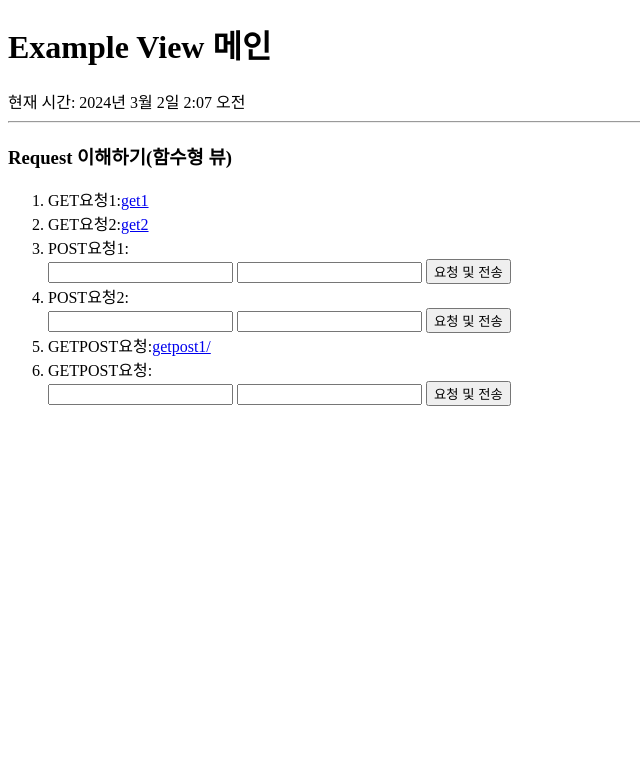
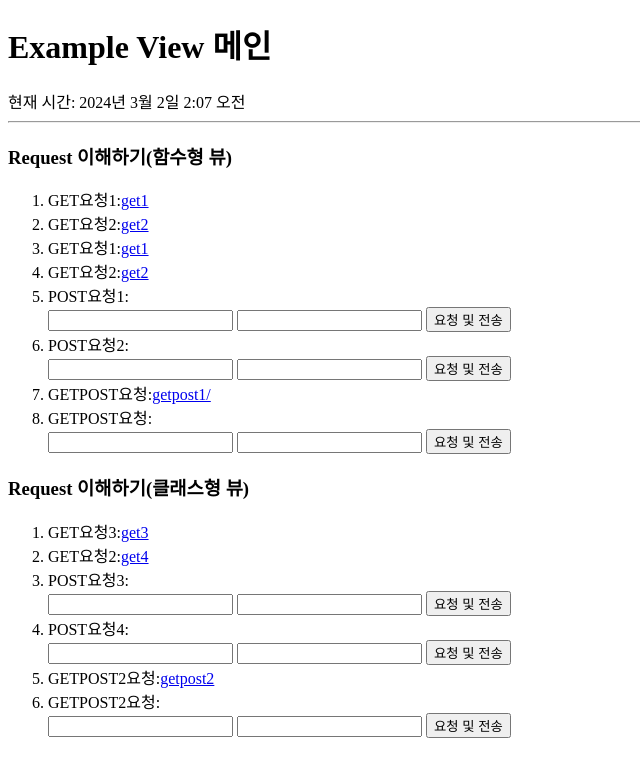
Before and after one commit to dongwoo2/Django-brush-up, a Django app: page /ex_view/ in a window 1280 px wide. Shown: the top 777 px of the page, without its empty margins (0-640 px from the left). Run offline with Django 4.2, Linux system fonts and the light colour scheme.

Commit message:
20240301 장고 url reverse

```diff
--- a/ex_view/templates/ex_view/index.html
+++ b/ex_view/templates/ex_view/index.html
@@ -14,6 +14,8 @@
         <ol>
             <li>GET요청1:<a href ="get1/?n1=10&n2=20&n3=hello">get1</a></li>
             <li>GET요청2:<a href ="get2/10/20/hello/">get2</a></li>
+            <li>GET요청1:<a href ="{% url 'exview:get1' %}?n1=10&n2=20&n3=hello">get1</a></li> <!-- exurls의 app_name = 'exview' 이 앞에오고 그 다음 name을 판별한다. 그 후 exview:get1의 경로가 바뀌어도 알아서 자동으로 바꿔주기 때문에 경로를 일일이 수정해 줄 필요가 없다.-->
+            <li>GET요청2:<a href ="{% url 'exview:get2' '100' '200' 'hi' %}">get2</a></li>
             <li>POST요청1:
                 <form action = "post1/" method="post"> <!-- form 태그 이용할 때 action 안주면 현재 경로에서 그대로 이용함 post 키워드로 지정안하면 get 방식으로 사용됨-->
                     {% csrf_token %}
@@ -40,5 +42,36 @@
                 </form>
         </ol>
     </div>
+    <div id = "content2">
+        <h3>Request 이해하기(클래스형 뷰)</h3>
+        <ol> <!-- ol>li*5 -->
+            <li>GET요청3:<a href ="get3/?n1=10&n2=20&n3=hello">get3</a></li>
+            <li>GET요청2:<a href ="get4/10/20/hello/">get4</a></li>
+            <li>POST요청3:
+                <form action = "post3/" method="post">
+                    {% csrf_token %}
+                    <input type = "text" name = "n1">
+                    <input type = "text" name = "n2">
+                    <input type = "submit" value = "요청 및 전송">
+                </form>
+            </li>
+            <li>POST요청4:
+                <form action = "post4/hello/123/" method="post">
+                    {% csrf_token %}
+                    <input type = "text" name = "n1">
+                    <input type = "text" name = "n2">
+                    <input type = "submit" value = "요청 및 전송">
+                </form>
+            </li>
+            <li>GETPOST2요청:<a href = "getpost2/">getpost2</a></li>
+            <li>GETPOST2요청:
+                <form action = "getpost2/" method="post">
+                    {% csrf_token %}
+                    <input type = "text" name = "user">
+                    <input type = "text" name = "pwd">
+                    <input type = "submit" value = "요청 및 전송">
+                </form>
+            </li>
+        </ol>
 </body>
 </html>
--- a/ex_view/views.py
+++ b/ex_view/views.py
@@ -1,13 +1,17 @@
-from django.http import HttpResponse
+from django.http import HttpResponse, HttpResponseRedirect
 from django.shortcuts import render # 템플릿 선택해서 응답줄떄
 
 from django.utils import timezone
+from django.urls import reverse
 
 # Create your views here.
 
 def index(request):
     now = timezone.now()
     print('현재시간:' , now)
+    print(reverse('exview:index')) # 경로를 만들 때 파라미터가 없었음
+    print(reverse('exview:get1')) # 얘도 파라미터 없었음
+    print(reverse('exview:get2', args=(11,22,'hello'))) # 하지만 get2는 get2/?/?/?/ 이 경로를 만들기 위해서 거기에 들어갈 값이 필요한데 그걸 args을 이용할 수 있음
     return render(request, "ex_view/index.html", {'now' :now}) # 'now' now는 템플릿에서 사용할 이름 다른 이름을 이용해도 됨 딕셔너리 형태
 
 
@@ -46,3 +50,63 @@ def getpost1(request):
     elif request.method == 'POST':
         print('POST 요청에 대한 처리') # 입력 값 처리(login process)
     return HttpResponse('getpost1')
+
+# 클래스형 뷰
+from django.views.generic import View # 클래스 형 뷰는 제네릭 뷰 라고해서 일반적인 웹서비스에 필요한 동작들에 대해서 장고에서 미리 만들어논 뷰
+# 사용자한테 폼을 보여주는 기능
+# 사용자한테 데이터베이스 내용을 목록으로 보여주는 일반적인 기능들을 가지고 있다
+
+class ExamGet3(View): # View를 상속 View로 사용 할 클래스는 View를 상속받게 되어있다
+
+    def get(self, request):
+        print('get3/ 요청이 들어옴')
+        print(request.GET)
+        print(request.GET['n1'] + request.GET['n2']) # 문자열
+        print(int(request.GET['n1']) + int(request.GET['n2'])) # 형변환
+        return HttpResponse('get3')
+
+class ExamGet4(View): # View를 상속
+    def get(self, request, n1, n2, n3): # get 요청을 처리할 때는 get 메소드를 이용한다
+        print('n1:', n1)
+        print('n2:', n2)
+        print('n3:', n3)
+        print(n1 + n2) # 이미 urls 경로상에서 int라고 지정했기에 정수형으로 들어옴
+        return HttpResponse('get4')
+
+class ExamPost3(View):
+    def post(self, request):
+        print('post3/ 요청이 들어옴')
+        keys = request.POST.keys()
+        print(request.POST['n1'] + request.POST['n2'])
+        for key in keys:
+            value = request.POST[key]
+            print(f'{key} : {value}')
+        return HttpResponse('post3')
+
+class ExamPost4(View):
+    def post(self, request, msg, n):
+        print('post4/ 요청이 들어옴')
+        print('msg:', msg)
+        print('n:', n)
+        keys = request.POST.keys()
+        print(request.POST['n1'] + request.POST['n2'])
+        for key in keys:
+            value = request.POST[key]
+            print(f'{key} : {value}')
+        return HttpResponse('post4')
+
+class ExamGetPost(View):
+    def get(self, request):
+        print('GET요청 동작')
+        return HttpResponse('getpost2/(GET)')
+
+    def post(self, request):
+        print('POST요청 동작')
+        user = request.POST['user']
+        pwd = request.POST['pwd']
+        if user == pwd:
+            print('로그인 성공')
+            return HttpResponse('getpost2/(POST)')
+        else:
+            print('로그인 실패(다시 폼 전송)')
+            return HttpResponseRedirect(reverse('exview:index')) # 로그인 실패하였습니다 팝업창 뜨게하고 로그인 페이지 보이게 하면 될듯
```
Also changed, not shown: ex_view/exurls.py (+13 -4 lines).
